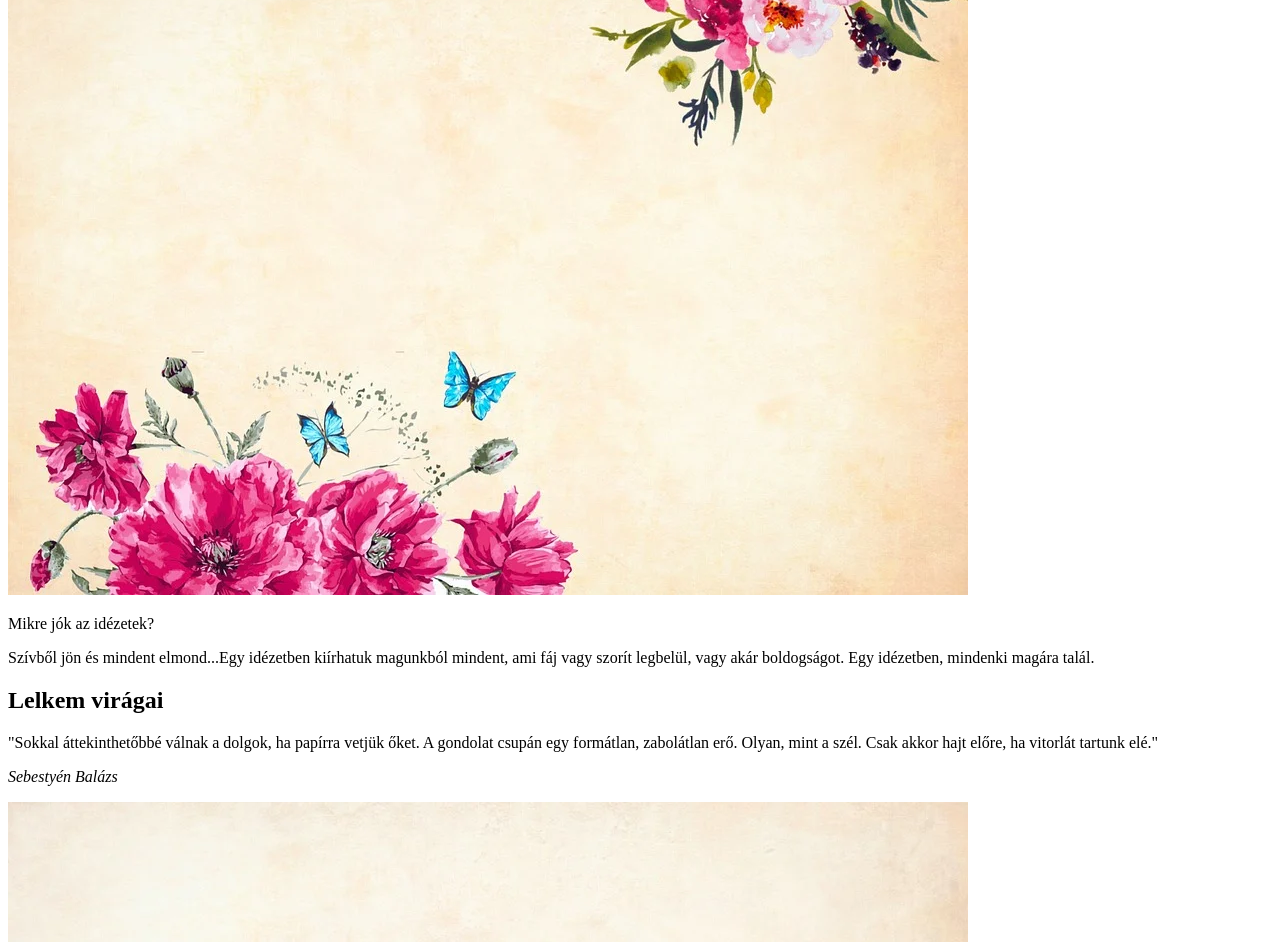
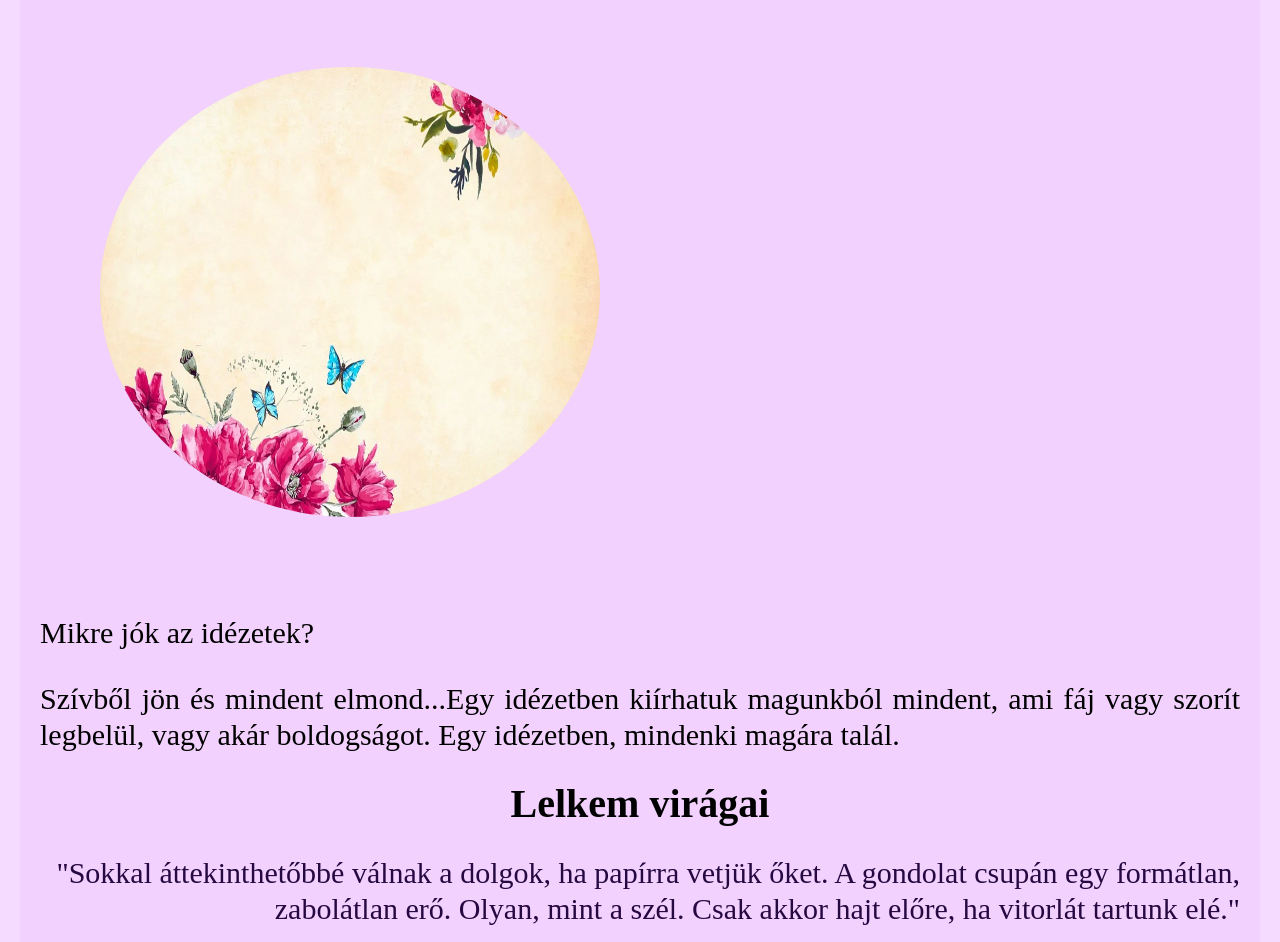
Before and after one commit to Viki0128/idezetek-project, a plain HTML site: page index.html in a window 1280 px wide. Shown: the part 123-1065 px from the top of the page. Drawn offline with Linux system fonts and the light colour scheme; files whose address does not match are found by name.

Commit message:
index.html

```diff
--- a/index.html
+++ b/index.html
@@ -2,24 +2,51 @@
 <html>
     <head>
         <lik rel="stylesheet" type="text/css" href="style/css">
+            <style type="text/css">
+                body, html {
+                    background-color:rgba(241, 205, 255, 0.7);
+                    font-family: Gabriola;
+                    text-align: justify;
+                    font-size: 30px;
+                    margin: 0 auto;
+                    line-height: 1.20em;
+                    padding: 20px;
+                }
+                h1, h2 {
+                    text-align: center;
+                    font-size: 40px;
+                }
+                img {
+                    border-radius: 50%;
+                    width: 500px;
+                    height: 450px;
+                    padding: 60px;
+                }
+                .quote {
+                    text-align: right;
+                    color: rgb(38, 9, 65);
+                }
+            </style>
             <title>Inspiráló Idézetek</title>
+            <meta name="viewport" content="width=device-width">
+
     </head>
     <body>
         <h1>Inspiráló Idézetek</h1>
-        <img src="file:///C:/Users/PC/projektek/inspiralo-idezetek/assets/flower-3316679_960_720.webp" alt="pinkvirág">
+        <img src="assets/flower-3316679_960_720.webp" alt="pinkvirág">
         <p>Mikre jók az idézetek?</p>
         <p>Szívből jön és mindent elmond...Egy idézetben kiírhatuk magunkból mindent, ami fáj vagy szorít legbelül, vagy akár boldogságot. Egy idézetben, mindenki magára talál.</p>
         <h2>Lelkem virágai</h2>
         <p class="quote">"Sokkal áttekinthetőbbé válnak a dolgok, ha papírra vetjük őket. A gondolat csupán egy formátlan, zabolátlan erő. Olyan, mint a szél. Csak akkor hajt előre, ha vitorlát tartunk elé." </p>
-        <p><em>Sebestyén Balázs</em></p>
-        <img src="file:///C:/Users/PC/projektek/inspiralo-idezetek/assets/flower-3686306_960_720.webp" alt="csokor">
+        <p class="quote"><em>Sebestyén Balázs</em></p>
+        <img src="assets/flower-3686306_960_720.webp" alt="csokor">
         <p>"A lelki egészség nem valami olyasmi, amit készen kap, vagy amire rátalál az ember. Sokkal inkább valami olyasmi, amit meg kell teremtenünk magunkban."</p>
         <p><em>Thomas Sthepen Szasz </em></p>
         <p class="quote">"Az összevisszaságban találd meg az egyszerűséget, a hangzavarban a harmóniát. A nehézségek közt mindíg ott van a lehetőség."</p>
-        <p><em>Albert Einstein</em></p>
+        <p class="quote"><em>Albert Einstein</em></p>
         <p>"Őszintének lenni nem azt jelenti, hogy kimondhatsz bármit, amit és amikor akarsz, hanem hogy igaz az, aminek a kimondására elszánod magad."</p>
         <p><em>Veronika Roth</em></p>
-        <img src="file:///C:/Users/PC/projektek/inspiralo-idezetek/assets/rozsaszin-tavaszi-tulipan-tapeta-17469_w635.webp" alt="tulipán">
 
+        <img src="assets/rozsaszin-tavaszi-tulipan-tapeta-17469_w635.webp" alt="tulipan">
 
     </body>
```
